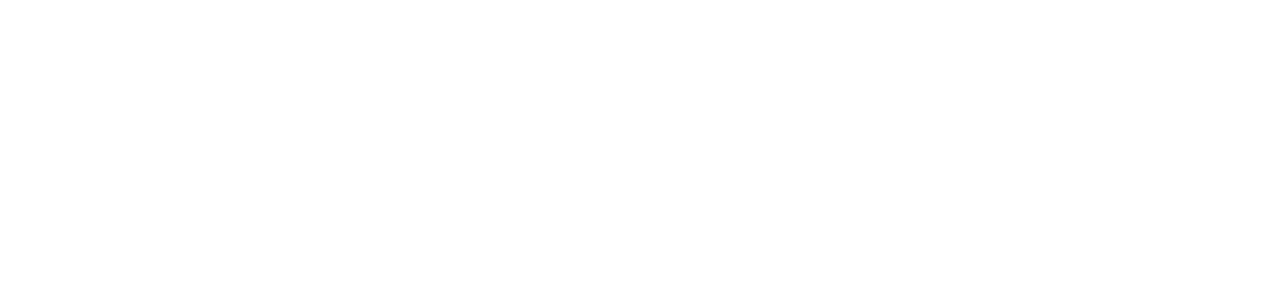
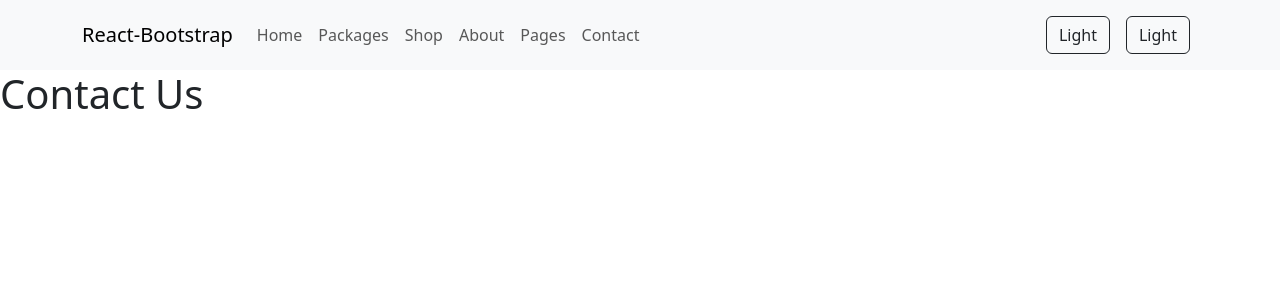
Before and after one commit to GouthamSomaraju/TRIPZY, a React (Create React App) app: page /contact in a window 1280 px wide. Before the commit this address had no page. Shown: the top 300 px of the page. Built offline with nearby package versions, Linux system fonts and the light colour scheme.

Commit message:
Home Component

```diff
--- a/src/App.css
+++ b/src/App.css
@@ -1,3 +1,4 @@
+
 .App {
   text-align: center;
 }
--- a/src/App.js
+++ b/src/App.js
@@ -1,13 +1,16 @@
 import React from'react';
 import './App.css';
 import Home from './TRAVEL/Home';
+import Contact from './TRAVEL/Contact';
+import NavBar from './TRAVEL/NavBar';
 import { BrowserRouter,Routes, Route } from 'react-router-dom';
 function App() {
   return (
     <BrowserRouter >
+    <NavBar />
         <Routes>
-          <Route  path="/" element={Home} />
-
+          <Route  path="/" element={<Home />} />
+          <Route path='/contact' element={<Contact />} />
         </Routes>
     </BrowserRouter>
   );
--- /dev/null
+++ b/src/TRAVEL/Contact.jsx
@@ -0,0 +1,11 @@
+import React from 'react'
+
+const Contact = () => {
+  return (
+    <div>
+      <h1>Contact Us</h1>
+    </div>
+  )
+}
+
+export default Contact
--- a/src/TRAVEL/Home.jsx
+++ b/src/TRAVEL/Home.jsx
@@ -1,13 +1,77 @@
-import React from 'react'
-// import { Link } from 'react-router-dom'
+import React, { useState } from "react";
+import video from './Assets/1.mp4'
 
 const Home = () => {
+  const [destination, setDestination] = useState("");
+  const [startDate, setStartDate] = useState("");
+  const [endDate, setEndDate] = useState("");
+  const [budget, setBudget] = useState(25000);
+
+  const handleSubmit = (e) => {
+    e.preventDefault();
+    console.log({ destination, startDate, endDate, budget });
+  };
+
   return (
-    <div>
-      Home
+    <div className="position-relative w-100 vh-100 overflow-hidden">
+      {/* Background Video */}
+      <video className="position-absolute top-0 start-0 w-100 h-100 object-fit-cover" autoPlay loop muted>
+        <source src={video} type="video/mp4" />
+      </video>
 
+      {/* Overlay Container */}
+      <div className="position-absolute top-0 start-0 w-100 h-100 d-flex align-items-center justify-content-center bg-dark bg-opacity-50">
+        <form onSubmit={handleSubmit} className="bg-white bg-opacity-75 p-4 rounded shadow text-center w-75 mw-400">
+          <h2 className="mb-3">Plan Your Trip</h2>
+
+          {/* Destination Input */}
+          <input
+            type="text"
+            className="form-control mb-2"
+            placeholder="Enter Destination"
+            value={destination}
+            onChange={(e) => setDestination(e.target.value)}
+            required
+          />
+
+          {/* Date Inputs */}
+          <div className="d-flex gap-2 mb-2">
+            <input
+              type="date"
+              className="form-control"
+              value={startDate}
+              onChange={(e) => setStartDate(e.target.value)}
+              required
+            />
+            <input
+              type="date"
+              className="form-control"
+              value={endDate}
+              onChange={(e) => setEndDate(e.target.value)}
+              required
+            />
+          </div>
+
+          {/* Budget Slider */}
+          <div className="mb-3">
+            <label className="form-label">Budget: ₹{budget}</label>
+            <input
+              type="range"
+              className="form-range"
+              min="5000"
+              max="50000"
+              step="1000"
+              value={budget}
+              onChange={(e) => setBudget(e.target.value)}
+            />
+          </div>
+
+          {/* Submit Button */}
+          <button type="submit" className="btn btn-primary w-100">Search</button>
+        </form>
+      </div>
     </div>
-  )
-}
+  );
+};
 
-export default Home
+export default Home;
--- /dev/null
+++ b/src/TRAVEL/NavBar.jsx
@@ -0,0 +1,40 @@
+import React from 'react'
+
+// import { Link } from 'react-router-dom'
+import Container from 'react-bootstrap/Container';
+import Nav from 'react-bootstrap/Nav';
+import Navbar from 'react-bootstrap/Navbar';
+import Button from 'react-bootstrap/Button';
+
+const NavBar = () => {
+  return (
+    <div>
+      <Navbar collapseOnSelect expand="lg" className="bg-body-tertiary">
+      <Container>
+        <Navbar.Brand href="#home">React-Bootstrap</Navbar.Brand>
+        <Navbar.Toggle aria-controls="responsive-navbar-nav" />
+        <Navbar.Collapse id="responsive-navbar-nav">
+          <Nav className="me-auto">
+            <Nav.Link href='/'>Home</Nav.Link>
+            <Nav.Link href="/contact">Packages</Nav.Link>
+            <Nav.Link href="#pricing">Shop</Nav.Link>
+            <Nav.Link href="#pricing">About</Nav.Link>
+            <Nav.Link href="#pricing">Pages</Nav.Link>
+            <Nav.Link href="#pricing">Contact</Nav.Link>
+
+
+
+          </Nav>
+          <Nav>
+            <Nav.Link href="#deets"><Button variant="outline-dark">Light</Button></Nav.Link>
+            <Nav.Link href="#deets"><Button variant="outline-dark">Light</Button></Nav.Link>
+          </Nav>
+        </Navbar.Collapse>
+      </Container>
+    </Navbar>
+
+    </div>
+  )
+}
+
+export default NavBar
--- a/src/index.js
+++ b/src/index.js
@@ -1,9 +1,9 @@
 import React from 'react';
 import ReactDOM from 'react-dom/client';
 import './index.css';
-import App from './App';
 import reportWebVitals from './reportWebVitals';
 import 'bootstrap/dist/css/bootstrap.min.css';
+import App from './App';
 
 const root = ReactDOM.createRoot(document.getElementById('root'));
 root.render(
```
Also changed, not shown: src/logo.svg (deleted), 1 other file (tests, documents, lock files or other folders).
